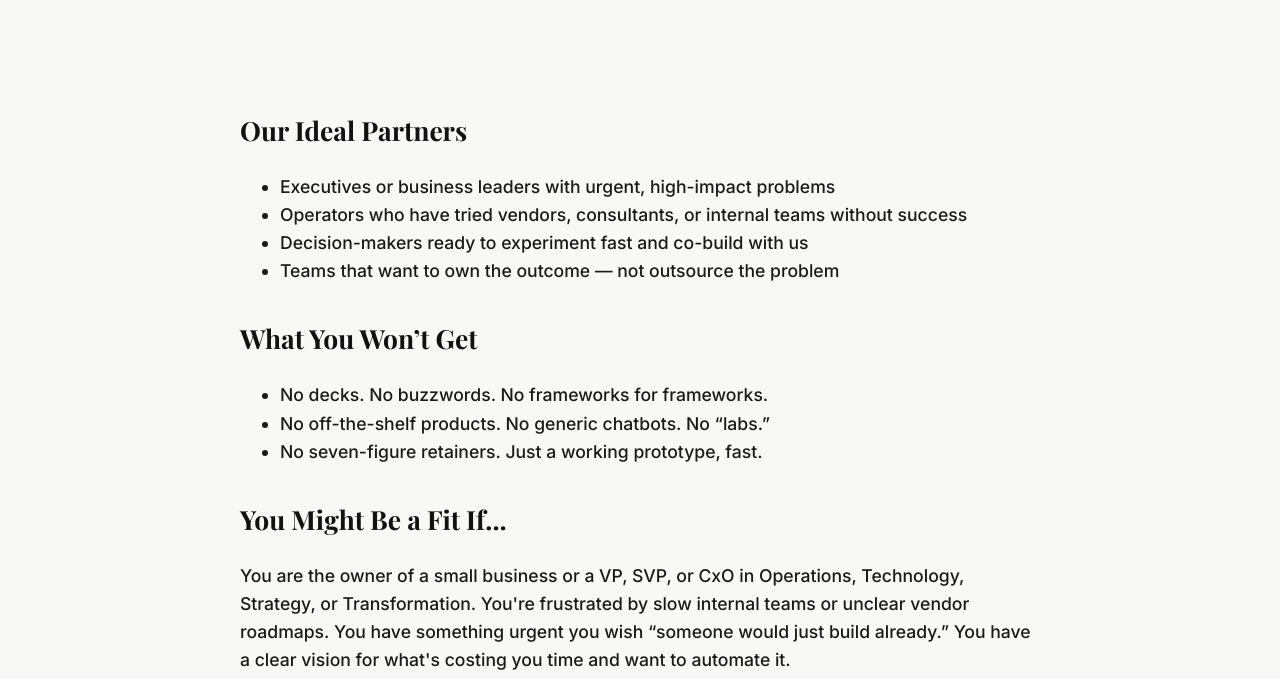
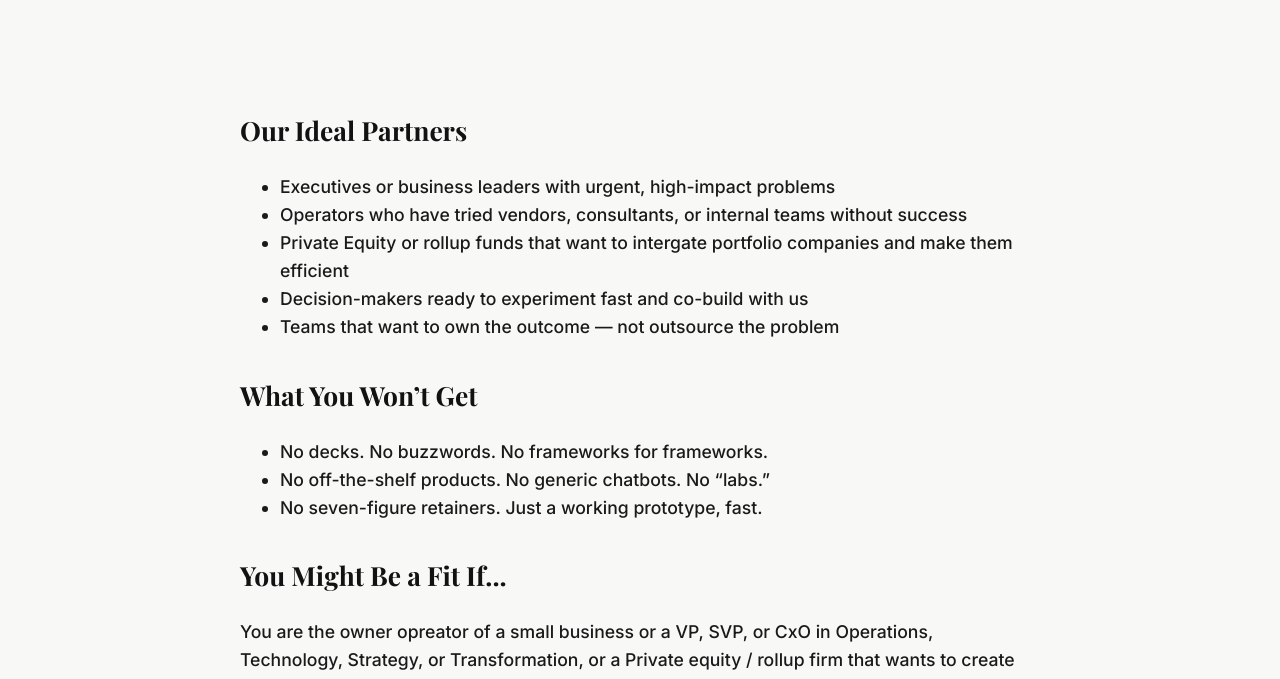
Before and after one commit to BlindingInsight/custom-agents, a plain HTML site: page clients.html in a window 1280 px wide. Shown: the part 265-944 px from the top of the page. Drawn offline with nearby package versions, Linux system fonts and the light colour scheme.

Commit message:
Update clients.html

```diff
--- a/clients.html
+++ b/clients.html
@@ -26,6 +26,7 @@
     <ul>
       <li>Executives or business leaders with urgent, high-impact problems</li>
       <li>Operators who have tried vendors, consultants, or internal teams without success</li>
+      <li>Private Equity or rollup funds that want to intergate portfolio companies and make them efficient</li>
       <li>Decision-makers ready to experiment fast and co-build with us</li>
       <li>Teams that want to own the outcome — not outsource the problem</li>
     </ul>
@@ -38,7 +39,7 @@
     </ul>
 
     <h2>You Might Be a Fit If...</h2>
-    <p>You are the owner of a small business or a VP, SVP, or CxO in Operations, Technology, Strategy, or Transformation. You're frustrated by slow internal teams or unclear vendor roadmaps. You have something urgent you wish “someone would just build already.” You have a clear vision for what's costing you time and want to automate it.</p>
+    <p>You are the owner opreator of a small business or a VP, SVP, or CxO in Operations, Technology, Strategy, or Transformation, or a Private equity / rollup firm that wants to create efficeincy in your portfolio companies. You're frustrated by slow internal teams or unclear vendor roadmaps. You have something urgent you wish “someone would just build already.” You have a clear vision for what's costing you time and want to automate it.</p>
 
     <h2>Who We're Not For</h2>
     <ul>
```
